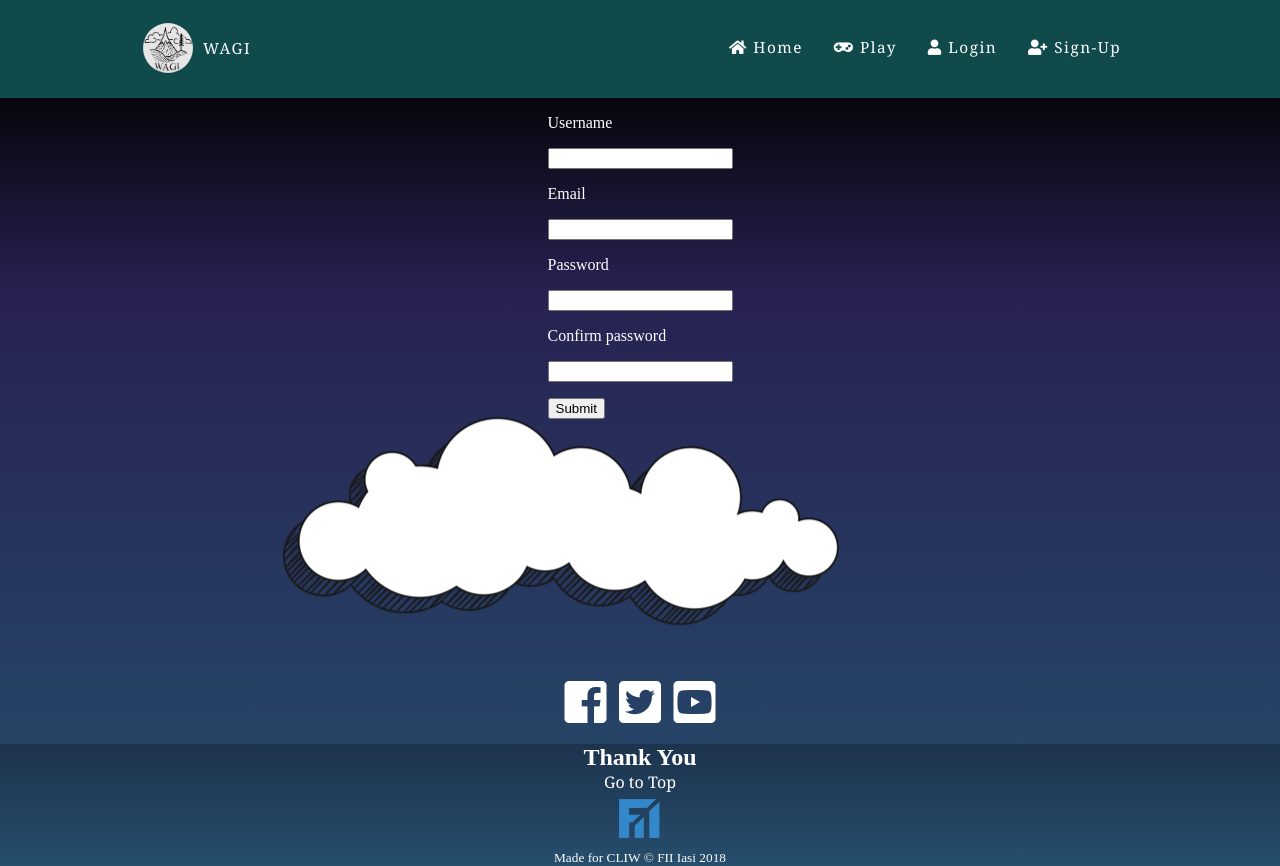
After one commit to cristian1997/CLIW-fert, a PHP site: page /signup.html in a window 1280 px wide. The commit adds this page. Run offline with PHP 8.4, Linux system fonts and the light colour scheme; some libraries are stand-ins or nearby versions.

Commit message:
login and signup beta

```diff
--- a/index.html
+++ b/index.html
@@ -38,14 +38,14 @@
                         <hr>
                     </li>
                     <li>
-                        <a href="#">
+                        <a href="./login.html">
                             <i class="fas fa-user"></i>
                             Login
                         </a>
                         <hr>
                     </li>
                     <li>
-                        <a href="#">
+                        <a href="./signup.html">
                             <i class="fas fa-user-plus"></i>
                             Sign-Up
                         </a>
--- /dev/null
+++ b/signup.html
@@ -0,0 +1,105 @@
+<!DOCTYPE html>
+<html lang="en">
+
+<head>
+    <title>WAGI</title>
+    <meta name="viewport" content="width=device-width, initial-scale=1.0">
+    <link rel="stylesheet" href="https://use.fontawesome.com/releases/v5.4.1/css/all.css" integrity="sha384-5sAR7xN1Nv6T6+dT2mhtzEpVJvfS3NScPQTrOxhwjIuvcA67KV2R5Jz6kr4abQsz"
+        crossorigin="anonymous">
+    <meta charset="UTF-8">
+    <link rel="stylesheet" href="style/slideshow.css">
+    <link rel="stylesheet" href="style/style.css">
+
+</head>
+
+<body>
+    <header id="top">
+        <div class="header__content">
+            <a href="#">
+                <img class="logo" src="./misc/images/logo.jpg" width="50" height="50" alt="Logo">
+            </a>
+            <a href="#" class="header__title">
+                WAGI
+            </a>
+            <nav class="header__main-bar">
+                <ul>
+                    <li>
+                        <a href="./index.html">
+                            <i class="fa fa-home"></i>
+                            Home
+                        </a>
+                        <hr>
+                    </li>
+                    <li>
+                        <a href="./play.html">
+                            <i class="fas fa-gamepad"></i>
+                            Play
+                        </a>
+                        <hr>
+                    </li>
+                    <li>
+                        <a href="#">
+                            <i class="fas fa-user"></i>
+                            Login
+                        </a>
+                        <hr>
+                    </li>
+                    <li>
+                        <a href="#">
+                            <i class="fas fa-user-plus"></i>
+                            Sign-Up
+                        </a>
+                        <hr>
+                    </li>
+                </ul>
+            </nav>
+            <button class="fa fa-bars header__bar-selection" onclick="display_menu()">
+            </button>
+        </div>
+    </header>
+    <div class="content__container" style="margin: 0;">
+        <section>
+            <form action="#">
+                <p>Username</p> <input type="text" name="username">
+                <p>Email</p> <input type="text" name="email">
+                <p>Password</p> <input type="password" name="password">
+                <p>Confirm password</p> <input type="password" name="confirm-password">
+                <button type="submit" name="submit">Submit</button>
+            </form>
+        </section>
+        <div class="separator__container">
+            <img src="./misc/images/cloud.png" alt="Separator">
+        </div>
+        <div class="socialmedia__container">
+            <a href="https://facebook.com/">
+                <i class="fab fa-facebook-square"></i>
+            </a>
+            <a href="https://twitter.com/">
+                <i class="fab fa-twitter-square"></i>
+            </a>
+            <a href="https://youtube.com/">
+                <i class="fab fa-youtube-square"></i>
+            </a>
+        </div>
+        <footer>
+            <h2>
+                Thank You
+            </h2>
+            <a href="#top">
+                Go to Top
+            </a>
+            <a href="https://www.info.uaic.ro/bin/Main/">
+                <img src="./misc/images/fii.png" height="50" alt="Facultatea de Informatica Iasi">
+            </a>
+            <p>
+                <small>
+                    Made for CLIW © FII Iasi 2018
+                </small>
+            </p>
+        </footer>
+    </div>
+    <script src="scripts/menu.js"></script>
+    <script src="scripts/slideshow.js"></script>
+</body>
+
+</html>
--- a/style/style.css
+++ b/style/style.css
@@ -157,6 +157,10 @@ footer * {
     padding: 0;
 }
 
+form button {
+    display: block;
+    margin-top: 16px;
+}
 
 @media only screen and (max-width: 700px) {
 
```
Also changed, not shown: login.html (added, +103 -0 lines).
